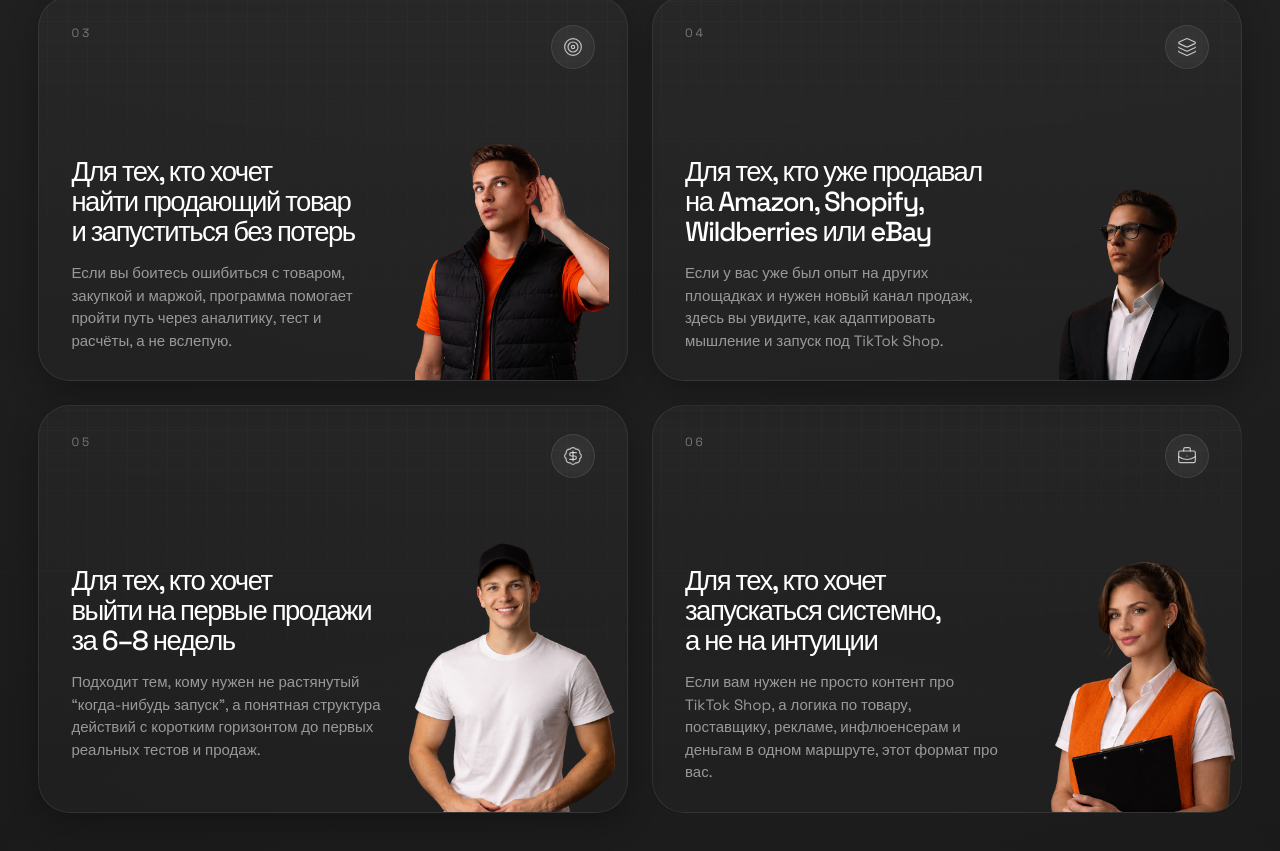
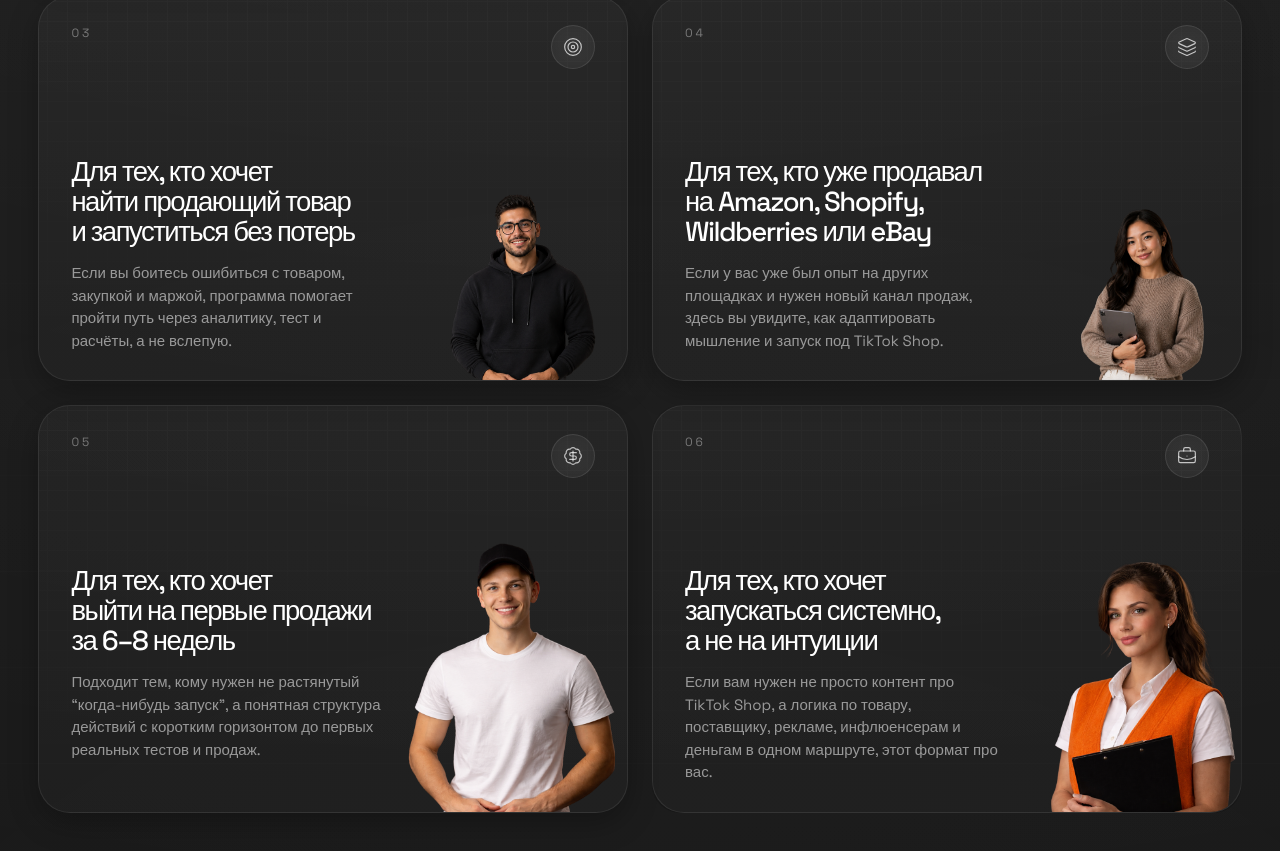
Before and after one commit to YaroslavSigidin/IVCHENKO, a React (Vite) app: page / in a window 1280 px wide. Shown: the part 2309-3160 px from the top of the page. Built offline with nearby package versions, Linux system fonts and the light colour scheme.

Commit message:
Replace audience card people images

```diff
--- a/src/App.jsx
+++ b/src/App.jsx
@@ -1,8 +1,8 @@
 import { useRef, useState } from 'react'
 import audience01 from '../01.png'
 import audience02 from '../02.png'
-import audience03 from '../03.png'
-import audience04 from '../04.png'
+import audienceManImage from './assets/audience-man.png'
+import audienceWomanImage from './assets/audience-woman.png'
 import programInfluencersImage from './assets/program-influencers.jpg'
 import programLogisticsImage from './assets/program-logistics.jpg'
 import programAiImage from './assets/program-ai.jpg'
@@ -100,18 +100,18 @@ const audienceCards = [
     icon: Target,
     title: 'Для тех, кто хочет\nнайти продающий товар\nи запуститься без потерь',
     text: 'Если вы боитесь ошибиться с товаром, закупкой и маржой, программа помогает пройти путь через аналитику, тест и расчёты, а не вслепую.',
-    image: audience03,
+    image: audienceManImage,
     imageClassName:
-      'right-[1%] bottom-0 w-[33%] sm:right-[3%] sm:w-[35%] md:w-[36%] lg:w-[33%]',
+      'right-[2%] bottom-0 w-[28%] sm:right-[3%] sm:w-[30%] md:w-[31%] lg:w-[29%]',
   },
   {
     index: '04',
     icon: Layers3,
     title: 'Для тех, кто уже продавал\nна Amazon, Shopify,\nWildberries или eBay',
     text: 'Если у вас уже был опыт на других площадках и нужен новый канал продаж, здесь вы увидите, как адаптировать мышление и запуск под TikTok Shop.',
-    image: audience04,
+    image: audienceWomanImage,
     imageClassName:
-      'right-[1%] bottom-0 w-[31%] sm:right-[2%] sm:w-[34%] md:w-[35%] lg:w-[32%]',
+      'right-[2%] bottom-0 w-[27%] sm:right-[2%] sm:w-[30%] md:w-[31%] lg:w-[28%]',
   },
   {
     index: '05',
```
Also changed, not shown: src/assets/audience-man.png (added), src/assets/audience-woman.png (added).
